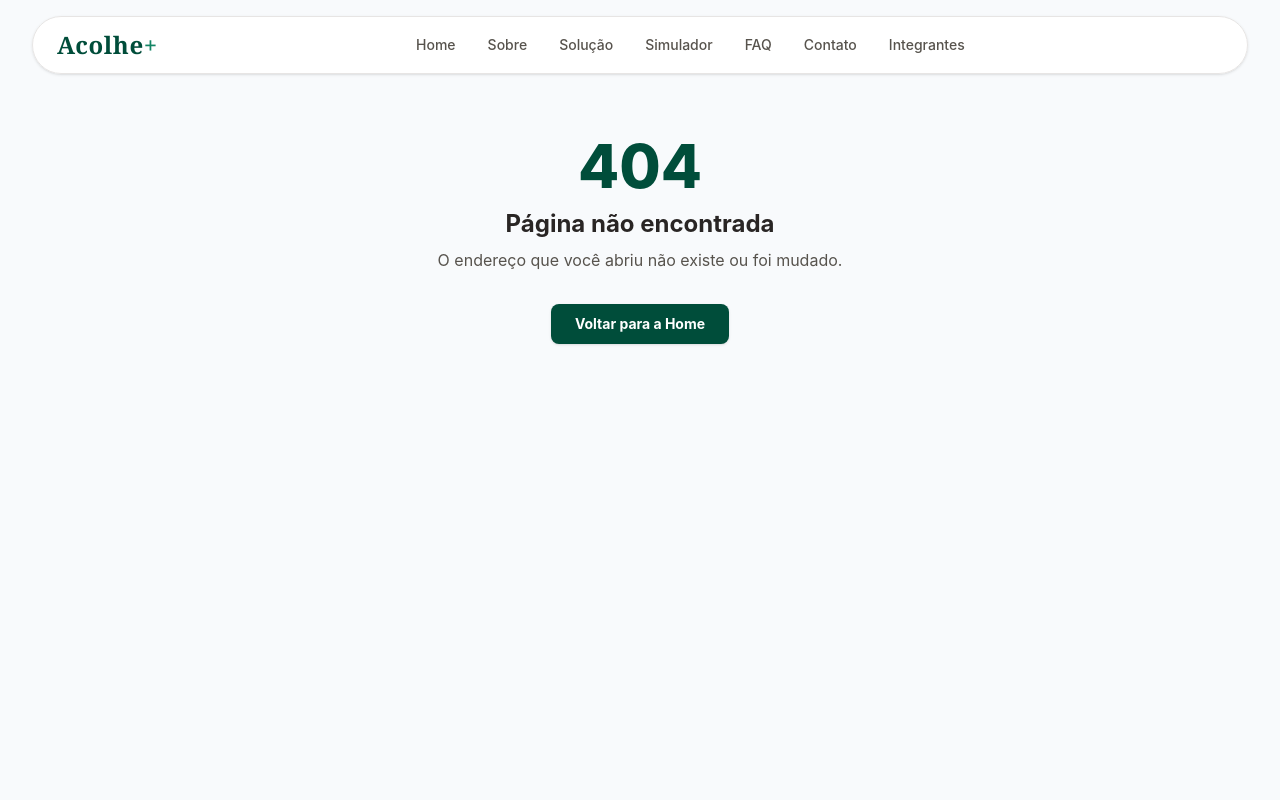
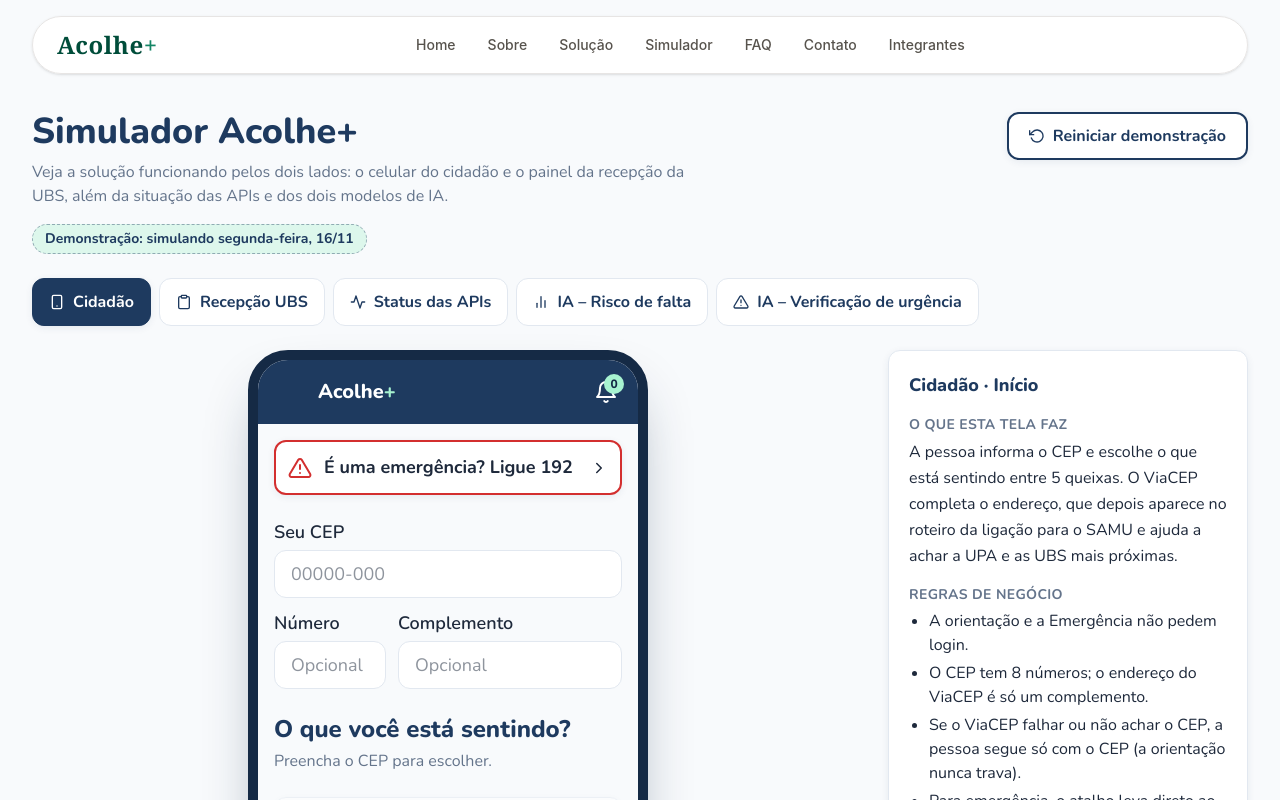
Before and after one commit to GlobalSolution-2026/acolhe-mais-front, a React (Vite) app: page /simulador/cidadao/inicio in a window 1280 px wide. Shown: the top 800 px of the page. Built offline with nearby package versions, Linux system fonts and the light colour scheme; no server answers.

Commit message:
Liga as rotas do celular e o painel de explicação por tela

```diff
--- /dev/null
+++ b/src/data/explicacoesCidadao.ts
@@ -0,0 +1,73 @@
+/**
+ * Textos do painel de explicação da aba Cidadão, um por tela do celular.
+ * A aba escolhe o texto pela rota aberta (ex.: "inicio", "emergencia"); telas sem texto próprio usam o geral.
+ */
+import type { EndpointExplicado } from "../components/PainelExplicacao";
+
+/** Conteúdo do PainelExplicacao de uma tela. */
+export interface ExplicacaoTela {
+  titulo: string;
+  oQueFaz: string;
+  regras: string[];
+  endpoints: EndpointExplicado[];
+}
+
+/** Explicação geral do celular (telas ainda em construção). */
+export const EXPLICACAO_CIDADAO: ExplicacaoTela = {
+  titulo: "Cidadão",
+  oQueFaz:
+    "Simula o celular de quem usa o Acolhe+: responde perguntas sobre a queixa, recebe uma cor e um destino (SAMU, pronto-socorro, UPA ou UBS) e, nos casos verde e azul, agenda na UBS.",
+  regras: [
+    "A plataforma orienta, não faz diagnóstico.",
+    "A verificação de urgência (IA) só pode elevar a cor, nunca baixar.",
+    "Agendamento só em dias úteis, sem feriados nacionais.",
+    "Nome, Cartão SUS, nascimento e sexo não mudam pelo app (RF27).",
+  ],
+  endpoints: [
+    { metodo: "GET", rota: "/unidades", api: "JAVA" },
+    { metodo: "GET", rota: "/unidades/{id}/horarios", api: "JAVA" },
+    { metodo: "POST", rota: "/cidadaos", api: "JAVA" },
+    { metodo: "POST", rota: "/cidadaos/login", api: "JAVA" },
+    { metodo: "PUT", rota: "/cidadaos/{id}", api: "JAVA" },
+    { metodo: "POST", rota: "/consultas", api: "JAVA" },
+    { metodo: "PUT", rota: "/consultas/{id}/status", api: "JAVA" },
+    { metodo: "POST", rota: "/verificar-urgencia", api: "FLASK" },
+    { metodo: "POST", rota: "/prever-falta", api: "FLASK" },
+    { metodo: "GET", rota: "/ws/{cep}/json/", api: "VIACEP" },
+  ],
+};
+
+/** Explicações por tela do celular (chave = trecho da rota depois de /simulador/cidadao/). */
+export const EXPLICACOES_TELAS: Record<string, ExplicacaoTela> = {
+  inicio: {
+    titulo: "Cidadão · Início",
+    oQueFaz:
+      "A pessoa informa o CEP e escolhe o que está sentindo entre 5 queixas. O ViaCEP completa o endereço, que depois aparece no roteiro da ligação para o SAMU e ajuda a achar a UPA e as UBS mais próximas.",
+    regras: [
+      "A orientação e a Emergência não pedem login.",
+      "O CEP tem 8 números; o endereço do ViaCEP é só um complemento.",
+      "Se o ViaCEP falhar ou não achar o CEP, a pessoa segue só com o CEP (a orientação nunca trava).",
+      "Para emergência, o atalho leva direto ao SAMU 192.",
+    ],
+    endpoints: [{ metodo: "GET", rota: "/ws/{cep}/json/", api: "VIACEP" }],
+  },
+  emergencia: {
+    titulo: "Cidadão · Emergência",
+    oQueFaz:
+      "Mostra o SAMU 192 com o botão de ligar e o roteiro do que falar na ligação (endereço, ponto de referência e o que está acontecendo). Quem está logado e tem ficha de saúde vê a ficha de emergência para mostrar ao socorro.",
+    regras: [
+      "Não pede login: em emergência, nenhum passo pode atrasar a ligação.",
+      "O endereço vem do CEP informado no Início, quando houver.",
+      "A ficha de saúde é uma prévia da integração com o Meu SUS (sempre demonstração).",
+    ],
+    endpoints: [],
+  },
+};
+
+/**
+ * Escolhe a explicação da tela aberta.
+ * @param tela trecho da rota depois de /simulador/cidadao/ (ex.: "inicio")
+ */
+export function explicacaoDaTela(tela: string): ExplicacaoTela {
+  return EXPLICACOES_TELAS[tela] ?? EXPLICACAO_CIDADAO;
+}
--- a/src/pages/simulador/cidadao/AbaCidadao.tsx
+++ b/src/pages/simulador/cidadao/AbaCidadao.tsx
@@ -1,45 +1,28 @@
 /**
  * Página: aba Cidadão (/simulador/cidadao)
- * Vai mostrar o celular do cidadão: orientação por cor, UBS próximas, horários, login,
- * agendamento, minhas consultas, avisos e perfil. Por enquanto: "Em construção" (blocos 2 a 4).
- * Veio do protótipo: telas de src/pages/cidadao.
- * Endpoints (planejados): veja a lista no painel de explicação abaixo.
- * Estados: ainda não se aplica.
+ * Mostra o celular do cidadão no centro (moldura com topo, tela aberta e barra inferior) e, ao lado,
+ * o painel de explicação da tela que está aberta no celular.
+ * Veio do protótipo: LayoutCidadao (as telas ficam em src/pages/simulador/cidadao).
+ * Endpoints: os de cada tela do celular (listados no painel).
+ * Estados: tratados em cada tela do celular.
  */
-import EmConstrucao from '../../../components/EmConstrucao';
+import { useLocation } from 'react-router-dom';
+import Celular from '../../../components/celular/Celular';
 import LayoutAba from '../../../components/LayoutAba';
 import PainelExplicacao from '../../../components/PainelExplicacao';
+import { explicacaoDaTela } from '../../../data/explicacoesCidadao';
+import { BASE_CELULAR } from '../../../services/navegacao';
 
-/** Aba Cidadão: celular do app (em construção). */
+/** Aba Cidadão: celular + painel que acompanha a tela aberta. */
 export default function AbaCidadao() {
+  const { pathname } = useLocation();
+  // "/simulador/cidadao/perfil/editar" → "perfil/editar"
+  const tela = pathname.slice(BASE_CELULAR.length + 1).replace(/\/$/, '');
+  const explicacao = explicacaoDaTela(tela);
+
   return (
-    <LayoutAba
-      explicacao={
-        <PainelExplicacao
-          titulo="Cidadão"
-          oQueFaz="Simula o celular de quem usa o Acolhe+: responde perguntas sobre a queixa, recebe uma cor e um destino (SAMU, pronto-socorro, UPA ou UBS) e, nos casos verde e azul, agenda na UBS."
-          regras={[
-            'A plataforma orienta, não faz diagnóstico.',
-            'A verificação de urgência (IA) só pode elevar a cor, nunca baixar.',
-            'Agendamento só em dias úteis, sem feriados nacionais.',
-            'Nome, Cartão SUS, nascimento e sexo não mudam pelo app (RF27).',
-          ]}
-          endpoints={[
-            { metodo: 'GET', rota: '/unidades', api: 'JAVA' },
-            { metodo: 'GET', rota: '/unidades/{id}/horarios', api: 'JAVA' },
-            { metodo: 'POST', rota: '/cidadaos', api: 'JAVA' },
-            { metodo: 'POST', rota: '/cidadaos/login', api: 'JAVA' },
-            { metodo: 'PUT', rota: '/cidadaos/{id}', api: 'JAVA' },
-            { metodo: 'POST', rota: '/consultas', api: 'JAVA' },
-            { metodo: 'PUT', rota: '/consultas/{id}/status', api: 'JAVA' },
-            { metodo: 'POST', rota: '/verificar-urgencia', api: 'FLASK' },
-            { metodo: 'POST', rota: '/prever-falta', api: 'FLASK' },
-            { metodo: 'GET', rota: '/ws/{cep}/json/', api: 'VIACEP' },
-          ]}
-        />
-      }
-    >
-      <EmConstrucao titulo="Cidadão" previsao="bloco 2" />
+    <LayoutAba explicacao={<PainelExplicacao {...explicacao} />}>
+      <Celular />
     </LayoutAba>
   );
 }
--- a/src/routes/router.tsx
+++ b/src/routes/router.tsx
@@ -10,6 +10,10 @@
  * - /simulador: o <Simulador /> é o layout (topo + abas com NavLink + <Outlet />) e cada aba é uma rota filha:
  *   cidadao, recepcao, status, ia-risco-falta e ia-urgencia. A rota index (/simulador sozinho)
  *   redireciona para /simulador/cidadao com <Navigate />.
+ * - /simulador/cidadao: a aba mostra o celular; as telas do celular são rotas filhas dela
+ *   (inicio, orientacao, resultado, emergencia, ubs, ubs/:idUnidade, entrar, criar-conta, agendar,
+ *   sucesso, lista-do-dia, consultas, avisos, perfil, perfil/editar e perfil/ficha).
+ *   ubs/:idUnidade é a rota com parâmetro (lido com useParams). Telas ainda não feitas mostram "Em construção".
  * - path "*": qualquer URL que não existe mostra a página NaoEncontrada, mantendo Header e Footer.
  * - errorElement: se uma rota quebrar ao carregar, mostra a NaoEncontrada no lugar da tela de erro padrão.
  */
@@ -28,10 +32,17 @@ import Simulador from '../pages/Simulador';
 import NaoEncontrada from '../pages/NaoEncontrada';
 
 import AbaCidadao from '../pages/simulador/cidadao/AbaCidadao';
+import Inicio from '../pages/simulador/cidadao/Inicio';
+import Emergencia from '../pages/simulador/cidadao/Emergencia';
+import TelaEmConstrucao from '../components/celular/TelaEmConstrucao';
+import { BASE_CELULAR } from '../services/navegacao';
 import AbaRecepcao from '../pages/simulador/recepcao/AbaRecepcao';
 import AbaStatus from '../pages/simulador/status/AbaStatus';
 import AbaIaRiscoFalta from '../pages/simulador/ia/AbaIaRiscoFalta';
 import AbaIaUrgencia from '../pages/simulador/ia/AbaIaUrgencia';
+
+/** Atalho para as telas do celular que ainda não foram feitas. */
+const emConstrucao = (titulo: string, bloco: string) => <TelaEmConstrucao titulo={titulo} previsao={bloco} />;
 
 export const router = createBrowserRouter([
   {
@@ -51,7 +62,32 @@ export const router = createBrowserRouter([
         children: [
           // /simulador sozinho abre a aba Cidadão (replace: o "voltar" do navegador não cai no redirecionamento)
           { index: true, element: <Navigate to="cidadao" replace /> },
-          { path: 'cidadao', element: <AbaCidadao /> },
+          {
+            path: 'cidadao',
+            element: <AbaCidadao />,
+            children: [
+              { index: true, element: <Navigate to="inicio" replace /> },
+              { path: 'inicio', element: <Inicio /> },
+              { path: 'emergencia', element: <Emergencia /> },
+              { path: 'orientacao', element: emConstrucao('Orientação', 'bloco 3') },
+              { path: 'resultado', element: emConstrucao('Resultado', 'bloco 3') },
+              { path: 'ubs', element: emConstrucao('UBS próximas', 'bloco 4') },
+              { path: 'ubs/:idUnidade', element: emConstrucao('Horários da UBS', 'bloco 4') },
+              { path: 'entrar', element: emConstrucao('Entrar', 'bloco 4') },
+              { path: 'criar-conta', element: emConstrucao('Criar conta', 'bloco 4') },
+              { path: 'agendar', element: emConstrucao('Agendar', 'bloco 4') },
+              { path: 'sucesso', element: emConstrucao('Consulta agendada', 'bloco 4') },
+              { path: 'lista-do-dia', element: emConstrucao('Lista do dia', 'bloco 4') },
+              { path: 'consultas', element: emConstrucao('Minhas consultas', 'bloco 4') },
+              { path: 'avisos', element: emConstrucao('Avisos', 'bloco 4') },
+              { path: 'perfil', element: emConstrucao('Perfil', 'bloco 4') },
+              { path: 'perfil/editar', element: emConstrucao('Editar perfil', 'bloco 4') },
+              { path: 'perfil/ficha', element: emConstrucao('Ficha de saúde', 'bloco 4') },
+              // Tela que não existe no celular: volta para o Início (caminho absoluto; o relativo
+              // seria resolvido a partir da URL errada e entraria em loop)
+              { path: '*', element: <Navigate to={`${BASE_CELULAR}/inicio`} replace /> },
+            ],
+          },
           { path: 'recepcao', element: <AbaRecepcao /> },
           { path: 'status', element: <AbaStatus /> },
           { path: 'ia-risco-falta', element: <AbaIaRiscoFalta /> },
```
